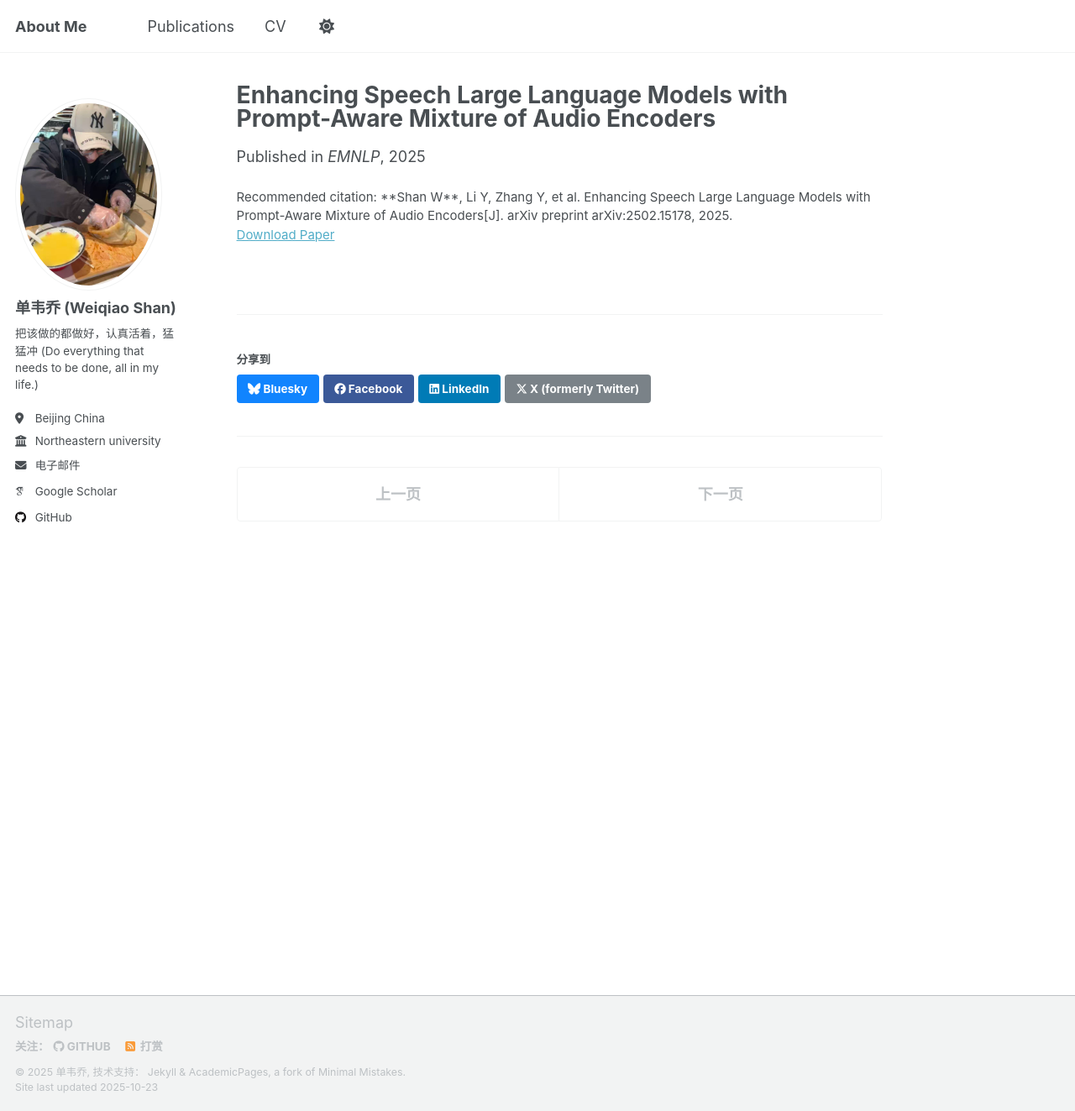
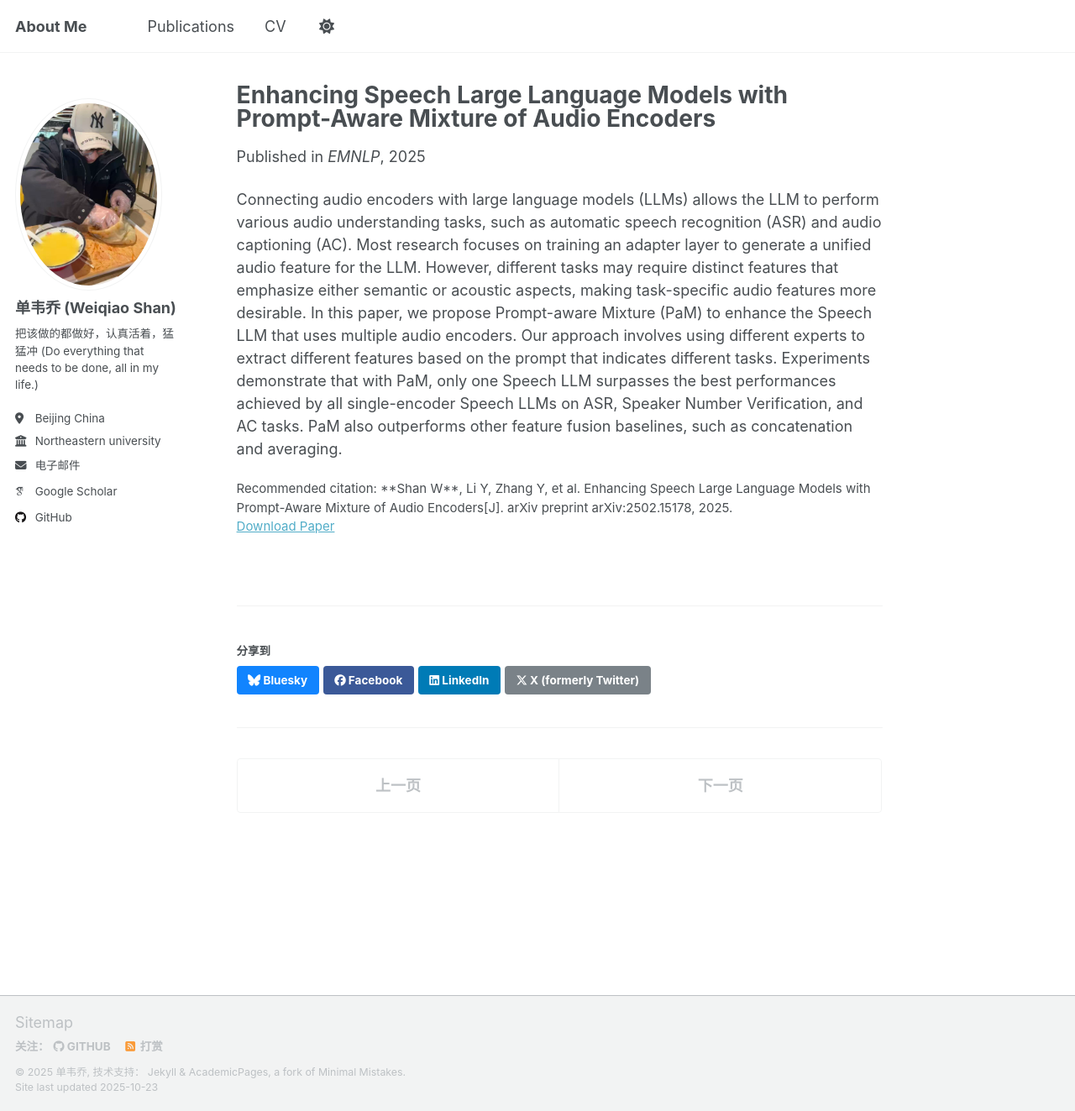
Before and after one commit to shanweiqiao/shanweiqiao.github.io, a Jekyll site: the page built from _publications/EMNLP_25_AMoE.md, in a window 1280 px wide and 1323 px high. Shown: the whole window at 84% size. Built offline with Jekyll 4.4.1, drawn with Linux system fonts in a browser that asks for light colours; some web fonts are replaced; a script that is not in the unit is left out.

```diff
--- a/_publications/EMNLP_25_AMoE.md
+++ b/_publications/EMNLP_25_AMoE.md
@@ -3,9 +3,11 @@ title: "Enhancing Speech Large Language Models with Prompt-Aware Mixture of Audi
 collection: publications
 category: conferences
 permalink: /publication/EMNLP_25_AMoE
-excerpt: 'Connecting audio encoders with large language models (LLMs) allows the LLM to perform various audio understanding tasks, such as automatic speech recognition (ASR) and audio captioning (AC). Most research focuses on training an adapter layer to generate a unified audio feature for the LLM. However, different tasks may require distinct features that emphasize either semantic or acoustic aspects, making task-specific audio features more desirable. In this paper, we propose Prompt-aware Mixture (PaM) to enhance the Speech LLM that uses multiple audio encoders. Our approach involves using different experts to extract different features based on the prompt that indicates different tasks. Experiments demonstrate that with PaM, only one Speech LLM surpasses the best performances achieved by all single-encoder Speech LLMs on ASR, Speaker Number Verification, and AC tasks. PaM also outperforms other feature fusion baselines, such as concatenation and averaging.'
+excerpt: 'We propose Prompt-aware Mixture (PaM) to enhance the Speech LLM that uses multiple audio encoders.'
 date: 2025-09-17
 venue: 'EMNLP'
 paperurl: 'https://shanweiqiao.github.io/files/EMNLP_25_AMoE.pdf'
 citation: '**Shan W**, Li Y, Zhang Y, et al. Enhancing Speech Large Language Models with Prompt-Aware Mixture of Audio Encoders[J]. arXiv preprint arXiv:2502.15178, 2025.'
 ---
+
+Connecting audio encoders with large language models (LLMs) allows the LLM to perform various audio understanding tasks, such as automatic speech recognition (ASR) and audio captioning (AC). Most research focuses on training an adapter layer to generate a unified audio feature for the LLM. However, different tasks may require distinct features that emphasize either semantic or acoustic aspects, making task-specific audio features more desirable. In this paper, we propose Prompt-aware Mixture (PaM) to enhance the Speech LLM that uses multiple audio encoders. Our approach involves using different experts to extract different features based on the prompt that indicates different tasks. Experiments demonstrate that with PaM, only one Speech LLM surpasses the best performances achieved by all single-encoder Speech LLMs on ASR, Speaker Number Verification, and AC tasks. PaM also outperforms other feature fusion baselines, such as concatenation and averaging.
--- a/_publications/ICASSP-2024-Optimizing_Multi_View_Feature_Fusion_through_Conditional_Computing.md
+++ b/_publications/ICASSP-2024-Optimizing_Multi_View_Feature_Fusion_through_Conditional_Computing.md
@@ -3,9 +3,11 @@ title: "Optimizing Speech Multi-View Feature Fusion through Conditional Computat
 collection: publications
 category: conferences
 permalink: /publication/ICASSP-2024-Optimizing_Multi_View_Feature_Fusion_through_Conditional_Computing
-excerpt: 'Recent advancements have highlighted the efficacy of self-supervised learning (SSL) features in various speech-related tasks, providing lightweight and versatile multi-view speech representations. However, our study reveals that while SSL features expedite model convergence, they conflict with traditional spectral features like FBanks in terms of update directions. In response, we propose a novel generalized feature fusion framework grounded in conditional computation, featuring a gradient-sensitive gating network and a multi-stage dropout strategy. This framework mitigates feature conflicts and bolsters model robustness to multi-view input features. By integrating SSL and spectral features, our approach accelerates convergence and maintains performance on par with spectral models across multiple speech translation tasks on the MUSTC dataset.'
+excerpt: 'We propose a novel generalized feature fusion framework grounded in conditional computation, mitigates feature conflicts and bolsters model robustness to multi-view input features.'
 date: 2024-09-17
 venue: 'ICASSP IEEE'
 paperurl: 'https://shanweiqiao.github.io/files/ICASSP_24_GSGN.pdf'
 citation: 'Shan W, Zhang Y, Han Y, et al. Optimizing Speech Multi-View Feature Fusion through Conditional Computation[C]//ICASSP 2025-2025 IEEE International Conference on Acoustics, Speech and Signal Processing (ICASSP). IEEE, 2025: 1-5.'
 ---
+
+Recent advancements have highlighted the efficacy of self-supervised learning (SSL) features in various speech-related tasks, providing lightweight and versatile multi-view speech representations. However, our study reveals that while SSL features expedite model convergence, they conflict with traditional spectral features like FBanks in terms of update directions. In response, we propose a novel generalized feature fusion framework grounded in conditional computation, featuring a gradient-sensitive gating network and a multi-stage dropout strategy. This framework mitigates feature conflicts and bolsters model robustness to multi-view input features. By integrating SSL and spectral features, our approach accelerates convergence and maintains performance on par with spectral models across multiple speech translation tasks on the MUSTC dataset.
```
